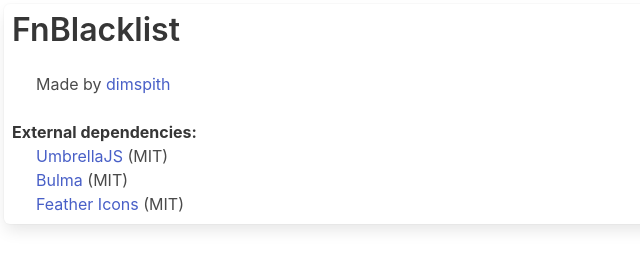
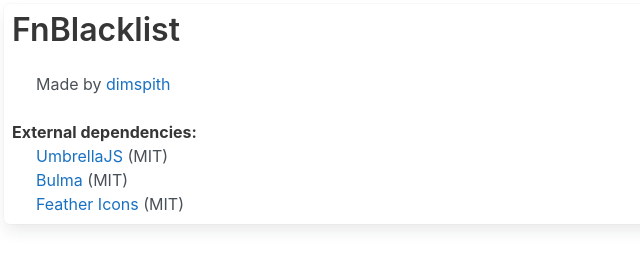
Before and after one commit to dimspith/fn-blacklist, a browser extension: page src/about.html in a window 1280 px wide. Shown: the full height of the page, 0-640 px from the left. Drawn offline with Linux system fonts and the light colour scheme.

Commit message:
Fix listener bug, change colors

```diff
--- a/sass/custom.scss
+++ b/sass/custom.scss
@@ -1,16 +1,38 @@
 $radius: 3px;
 
-// Custom Colors
-$white: #fafafa;
-$black: #212121;
-$orange: #FF5722;
-$yellow: #FFEB3B;
-$green: #8BC34A;
-$turquoise: #009688;
-$cyan: #26C6DA;
-$blue: #3F51B5;
-$purple: #9C27B0;
-$red: #D32F2F;
+//////////////////////////////////////////
+// Colors from OpenColor with additions //
+//////////////////////////////////////////
+
+$white: #fff;
+$black: #212529;
+
+// Primary
+$turquoise: #4263eb;
+
+// Link
+$blue: #1971c2;
+
+// Info
+$cyan: #15aabf;
+
+// Success
+$green: #40c057;
+
+// Warning
+$yellow: #ffd43b;
+
+// Danger
+$red: #f03e3e;
+
+// Shades
+$black-bis: #1a1d21;
+$black-ter: #212529;
+$grey-dark: #495057;
+$grey-light: #adb5bd;
+$grey-lighter: #ced4da;
+$white-ter: #f1f3f5;
+$white-bis: #f8f9fa;
 
 // Import Bulma
 @import "node_modules/bulma/bulma"
--- a/src/js/background.js
+++ b/src/js/background.js
@@ -98,22 +98,26 @@
     chrome.tabs.onUpdated.removeListener(checkOnTabUpdate);
 };
 
-// Set extension status on startup
-chrome.runtime.onStartup.addListener(function() {
+const reloadTabListeners = () => {
     chrome.storage.local.get(['enabled'], data => {
         if (data.hasOwnProperty('enabled') && data.enabled) {
             addTabListeners();
+        } else {
+            removeTabListeners();
         }
     });
-});
-
+};
 
 // ---------- Startup Procedures ----------
 const populateLocalStorage = () => {
-    // Set the API's default URL
+    // Set the enabled status. Also add listeners when extension is enabled.
     chrome.storage.local.get(['enabled'], data => {
         if (!data.hasOwnProperty('enabled')) {
             chrome.storage.local.set({ 'enabled': false });
+        } else if(!data.enabled) {
+            removeTabListeners();
+        } else {
+            addTabListeners();
         }
     });
 
@@ -205,6 +209,7 @@
             'lastUpdate': Date.now(),
             'lastAPIUpdate': request.data.lastupdate
         });
+        reloadTabListeners();
         sendResponse({ success: true });
         break;
 
@@ -222,6 +227,7 @@
                 'lastAPIUpdate': request.lastAPIUpdate
             });
         });
+        reloadTabListeners();
         sendResponse({ success: true });
         break;
 
```
Also changed, not shown: src/css/bulma.min.css.
